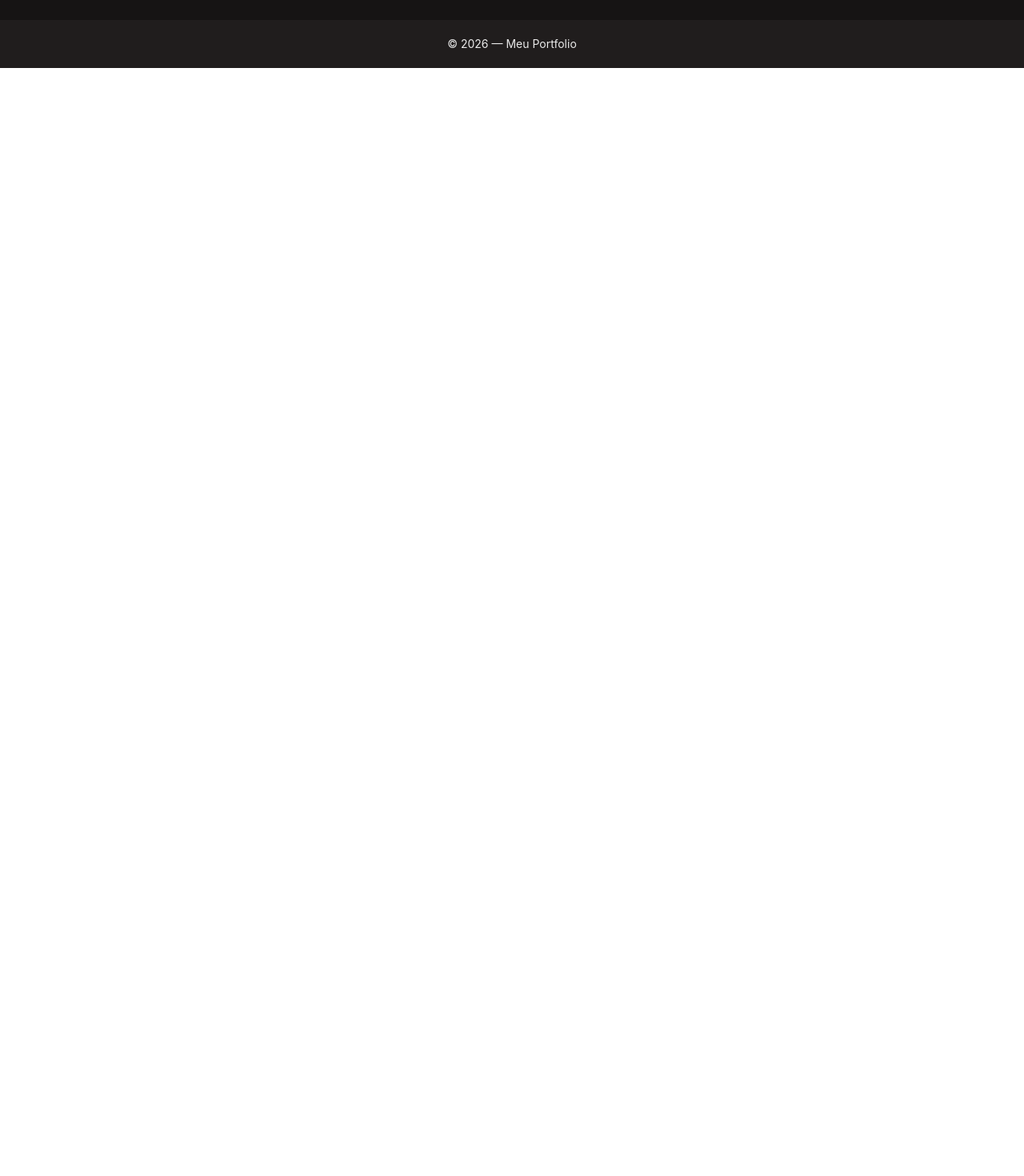
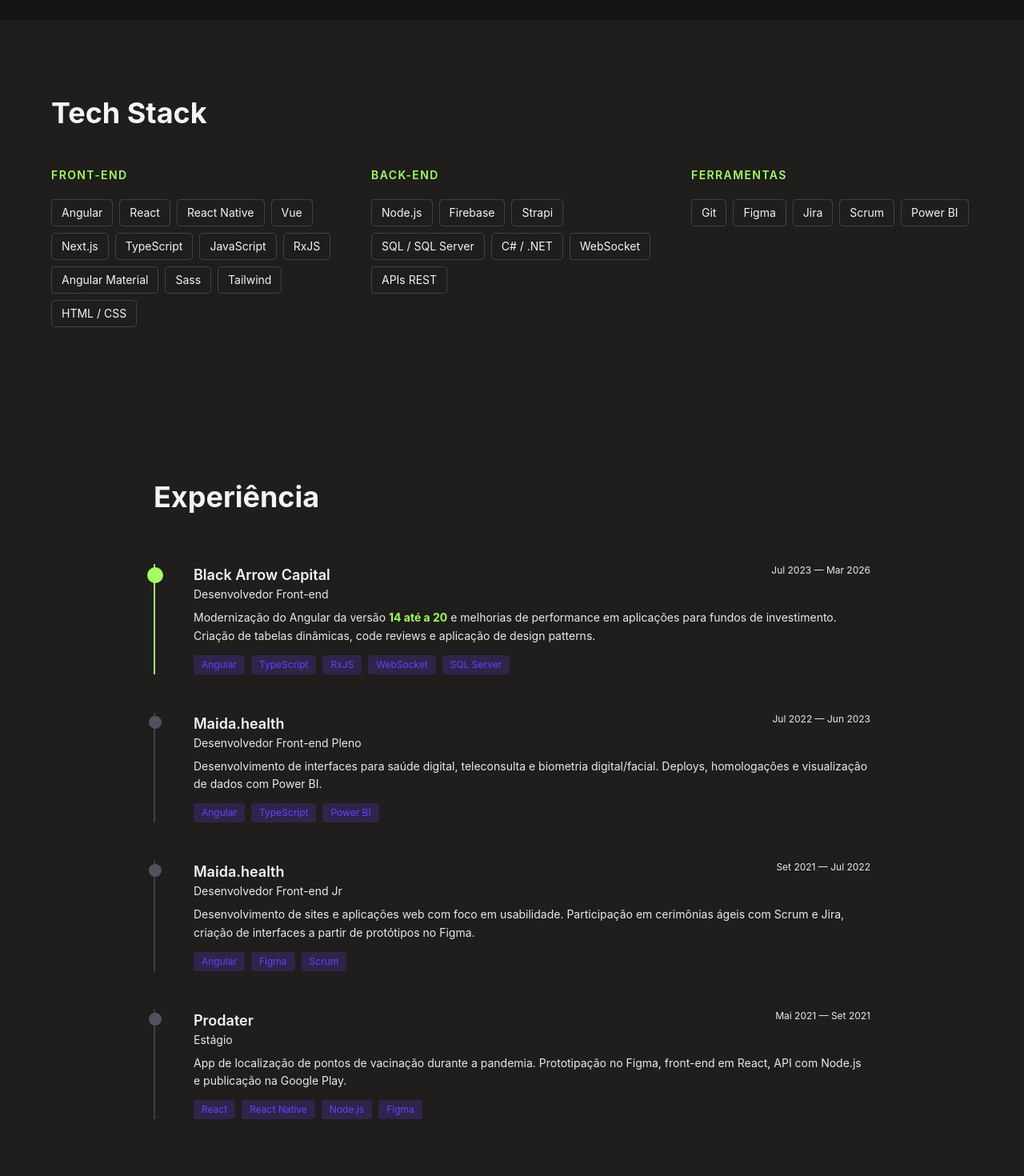
Before and after one commit to michael-zero/whoami, a Vue app: page / in a window 1280 px wide. Shown: the part 1260-2730 px from the top of the page at 80% size. Before the commit the page ends 1345 px from the top, so only its background shows below. Built offline with nearby package versions, Linux system fonts and the light colour scheme.

Commit message:
feat
stacks e experiencias

```diff
--- /dev/null
+++ b/src/components/ExperienciaSection.vue
@@ -0,0 +1,115 @@
+<template>
+  <section class="px-6 md:px-16 py-24">
+    <div class="max-w-4xl mx-auto">
+      <h2 class="text-3xl md:text-4xl font-bold text-ice mb-16">
+        Experiência
+      </h2>
+
+      <div class="relative space-y-12">
+
+        <!-- Black Arrow Capital -->
+        <div class="relative pl-8 md:pl-12 border-l-2 border-secondary">
+          <div class="absolute -left-2.5 top-1 w-5 h-5 bg-secondary rounded-full" />
+
+          <div class="flex flex-col md:flex-row md:items-start md:justify-between mb-2">
+            <div>
+              <h3 class="text-lg font-semibold text-ice">Black Arrow Capital</h3>
+              <p class="text-sm text-gray-custom">Desenvolvedor Front-end</p>
+            </div>
+            <span class="text-xs text-gray-custom mt-1 md:mt-0">Jul 2023 — Mar 2026</span>
+          </div>
+
+          <p class="text-gray-custom text-sm leading-relaxed mb-3">
+            Modernização do Angular da versão <strong class="text-secondary">14 até a 20</strong> e melhorias de performance
+            em aplicações para fundos de investimento. Criação de tabelas dinâmicas, code reviews e aplicação de design patterns.
+          </p>
+
+          <div class="flex flex-wrap gap-2">
+            <span class="bg-blue-custom/20 text-blue-custom text-xs px-2.5 py-1 rounded">Angular</span>
+            <span class="bg-blue-custom/20 text-blue-custom text-xs px-2.5 py-1 rounded">TypeScript</span>
+            <span class="bg-blue-custom/20 text-blue-custom text-xs px-2.5 py-1 rounded">RxJS</span>
+            <span class="bg-blue-custom/20 text-blue-custom text-xs px-2.5 py-1 rounded">WebSocket</span>
+            <span class="bg-blue-custom/20 text-blue-custom text-xs px-2.5 py-1 rounded">SQL Server</span>
+          </div>
+        </div>
+
+        <!-- Maida.health Pleno -->
+        <div class="relative pl-8 md:pl-12 border-l-2 border-zinc-700">
+          <div class="absolute -left-2 top-1 w-4 h-4 bg-zinc-600 rounded-full" />
+
+          <div class="flex flex-col md:flex-row md:items-start md:justify-between mb-2">
+            <div>
+              <h3 class="text-lg font-semibold text-ice">Maida.health</h3>
+              <p class="text-sm text-gray-custom">Desenvolvedor Front-end Pleno</p>
+            </div>
+            <span class="text-xs text-gray-custom mt-1 md:mt-0">Jul 2022 — Jun 2023</span>
+          </div>
+
+          <p class="text-gray-custom text-sm leading-relaxed mb-3">
+            Desenvolvimento de interfaces para saúde digital, teleconsulta e biometria digital/facial.
+            Deploys, homologações e visualização de dados com Power BI.
+          </p>
+
+          <div class="flex flex-wrap gap-2">
+            <span class="bg-blue-custom/20 text-blue-custom text-xs px-2.5 py-1 rounded">Angular</span>
+            <span class="bg-blue-custom/20 text-blue-custom text-xs px-2.5 py-1 rounded">TypeScript</span>
+            <span class="bg-blue-custom/20 text-blue-custom text-xs px-2.5 py-1 rounded">Power BI</span>
+          </div>
+        </div>
+
+        <!-- Maida.health Jr -->
+        <div class="relative pl-8 md:pl-12 border-l-2 border-zinc-700">
+          <div class="absolute -left-2 top-1 w-4 h-4 bg-zinc-600 rounded-full" />
+
+          <div class="flex flex-col md:flex-row md:items-start md:justify-between mb-2">
+            <div>
+              <h3 class="text-lg font-semibold text-ice">Maida.health</h3>
+              <p class="text-sm text-gray-custom">Desenvolvedor Front-end Jr</p>
+            </div>
+            <span class="text-xs text-gray-custom mt-1 md:mt-0">Set 2021 — Jul 2022</span>
+          </div>
+
+          <p class="text-gray-custom text-sm leading-relaxed mb-3">
+            Desenvolvimento de sites e aplicações web com foco em usabilidade. Participação em cerimônias ágeis com Scrum e Jira,
+            criação de interfaces a partir de protótipos no Figma.
+          </p>
+
+          <div class="flex flex-wrap gap-2">
+            <span class="bg-blue-custom/20 text-blue-custom text-xs px-2.5 py-1 rounded">Angular</span>
+            <span class="bg-blue-custom/20 text-blue-custom text-xs px-2.5 py-1 rounded">Figma</span>
+            <span class="bg-blue-custom/20 text-blue-custom text-xs px-2.5 py-1 rounded">Scrum</span>
+          </div>
+        </div>
+
+        <!-- Prodater -->
+        <div class="relative pl-8 md:pl-12 border-l-2 border-zinc-700">
+          <div class="absolute -left-2 top-1 w-4 h-4 bg-zinc-600 rounded-full" />
+
+          <div class="flex flex-col md:flex-row md:items-start md:justify-between mb-2">
+            <div>
+              <h3 class="text-lg font-semibold text-ice">Prodater</h3>
+              <p class="text-sm text-gray-custom">Estágio</p>
+            </div>
+            <span class="text-xs text-gray-custom mt-1 md:mt-0">Mai 2021 — Set 2021</span>
+          </div>
+
+          <p class="text-gray-custom text-sm leading-relaxed mb-3">
+            App de localização de pontos de vacinação durante a pandemia. Prototipação no Figma, front-end em React,
+            API com Node.js e publicação na Google Play.
+          </p>
+
+          <div class="flex flex-wrap gap-2">
+            <span class="bg-blue-custom/20 text-blue-custom text-xs px-2.5 py-1 rounded">React</span>
+            <span class="bg-blue-custom/20 text-blue-custom text-xs px-2.5 py-1 rounded">React Native</span>
+            <span class="bg-blue-custom/20 text-blue-custom text-xs px-2.5 py-1 rounded">Node.js</span>
+            <span class="bg-blue-custom/20 text-blue-custom text-xs px-2.5 py-1 rounded">Figma</span>
+          </div>
+        </div>
+
+      </div>
+    </div>
+  </section>
+</template>
+
+<script setup lang="ts">
+</script>
--- /dev/null
+++ b/src/components/TechStackSection.vue
@@ -0,0 +1,58 @@
+<template>
+  <section class="px-6 md:px-16 py-24">
+    <div class="max-w-6xl mx-auto">
+      <h2 class="text-3xl md:text-4xl font-bold text-ice mb-12">
+        Tech Stack
+      </h2>
+
+      <div class="grid grid-cols-1 md:grid-cols-3 gap-12">
+
+        <div>
+          <h3 class="text-secondary font-semibold text-sm uppercase tracking-widest mb-5">Front-end</h3>
+          <div class="flex flex-wrap gap-2">
+            <span class="bg-primary border border-zinc-700 text-ice text-sm px-3 py-1.5 rounded">Angular</span>
+            <span class="bg-primary border border-zinc-700 text-ice text-sm px-3 py-1.5 rounded">React</span>
+            <span class="bg-primary border border-zinc-700 text-ice text-sm px-3 py-1.5 rounded">React Native</span>
+            <span class="bg-primary border border-zinc-700 text-ice text-sm px-3 py-1.5 rounded">Vue</span>
+            <span class="bg-primary border border-zinc-700 text-ice text-sm px-3 py-1.5 rounded">Next.js</span>
+            <span class="bg-primary border border-zinc-700 text-ice text-sm px-3 py-1.5 rounded">TypeScript</span>
+            <span class="bg-primary border border-zinc-700 text-ice text-sm px-3 py-1.5 rounded">JavaScript</span>
+            <span class="bg-primary border border-zinc-700 text-ice text-sm px-3 py-1.5 rounded">RxJS</span>
+            <span class="bg-primary border border-zinc-700 text-ice text-sm px-3 py-1.5 rounded">Angular Material</span>
+            <span class="bg-primary border border-zinc-700 text-ice text-sm px-3 py-1.5 rounded">Sass</span>
+            <span class="bg-primary border border-zinc-700 text-ice text-sm px-3 py-1.5 rounded">Tailwind</span>
+            <span class="bg-primary border border-zinc-700 text-ice text-sm px-3 py-1.5 rounded">HTML / CSS</span>
+          </div>
+        </div>
+
+        <div>
+          <h3 class="text-secondary font-semibold text-sm uppercase tracking-widest mb-5">Back-end</h3>
+          <div class="flex flex-wrap gap-2">
+            <span class="bg-primary border border-zinc-700 text-ice text-sm px-3 py-1.5 rounded">Node.js</span>
+            <span class="bg-primary border border-zinc-700 text-ice text-sm px-3 py-1.5 rounded">Firebase</span>
+            <span class="bg-primary border border-zinc-700 text-ice text-sm px-3 py-1.5 rounded">Strapi</span>
+            <span class="bg-primary border border-zinc-700 text-ice text-sm px-3 py-1.5 rounded">SQL / SQL Server</span>
+            <span class="bg-primary border border-zinc-700 text-ice text-sm px-3 py-1.5 rounded">C# / .NET</span>
+            <span class="bg-primary border border-zinc-700 text-ice text-sm px-3 py-1.5 rounded">WebSocket</span>
+            <span class="bg-primary border border-zinc-700 text-ice text-sm px-3 py-1.5 rounded">APIs REST</span>
+          </div>
+        </div>
+
+        <div>
+          <h3 class="text-secondary font-semibold text-sm uppercase tracking-widest mb-5">Ferramentas</h3>
+          <div class="flex flex-wrap gap-2">
+            <span class="bg-primary border border-zinc-700 text-ice text-sm px-3 py-1.5 rounded">Git</span>
+            <span class="bg-primary border border-zinc-700 text-ice text-sm px-3 py-1.5 rounded">Figma</span>
+            <span class="bg-primary border border-zinc-700 text-ice text-sm px-3 py-1.5 rounded">Jira</span>
+            <span class="bg-primary border border-zinc-700 text-ice text-sm px-3 py-1.5 rounded">Scrum</span>
+            <span class="bg-primary border border-zinc-700 text-ice text-sm px-3 py-1.5 rounded">Power BI</span>
+          </div>
+        </div>
+
+      </div>
+    </div>
+  </section>
+</template>
+
+<script setup lang="ts">
+</script>
--- a/src/views/HomeView.vue
+++ b/src/views/HomeView.vue
@@ -2,6 +2,8 @@
   <main class="bg-primary">
     <HeroSection />
     <SobreSection />
+    <TechStackSection />
+    <ExperienciaSection />
   </main>
   <AppFooter />
 </template>
@@ -10,4 +12,6 @@
 import AppFooter from '@/components/AppFooter.vue'
 import HeroSection from '@/components/HeroSection.vue'
 import SobreSection from '@/components/SobreSection.vue'
+import TechStackSection from '@/components/TechStackSection.vue'
+import ExperienciaSection from '@/components/ExperienciaSection.vue'
 </script>
```
